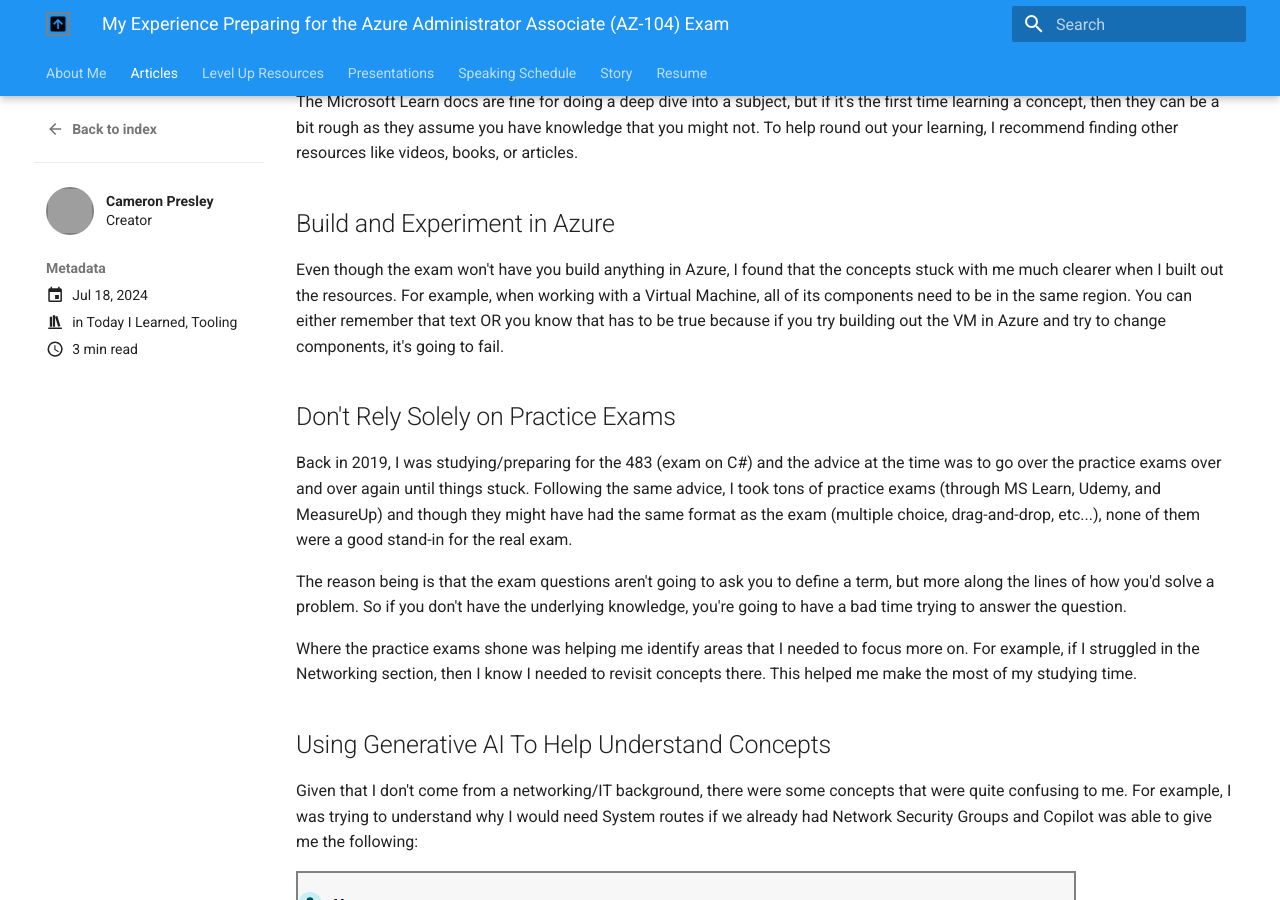
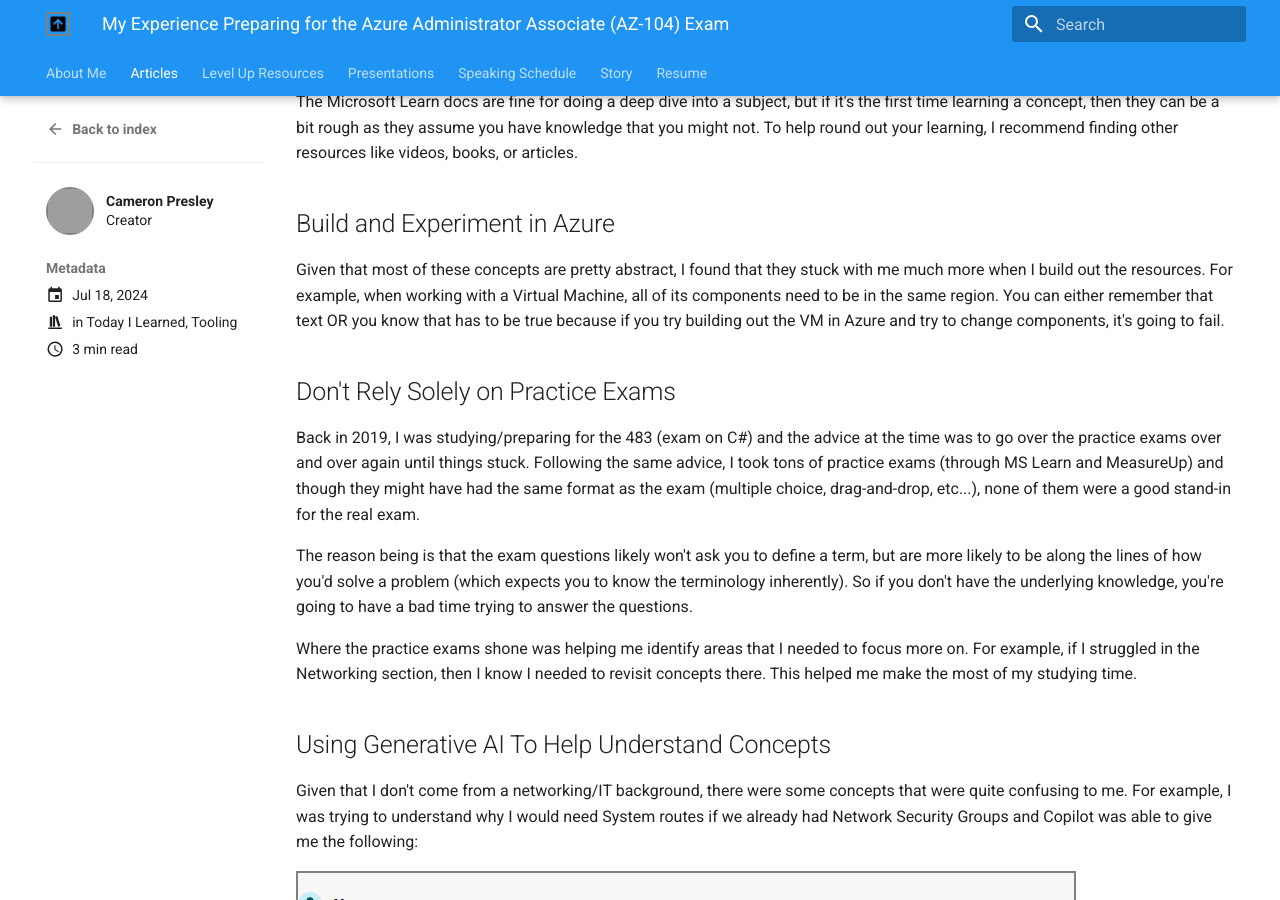
Before and after one commit to cameronpresley/blog, an MkDocs documentation site: the page built from docs/articles/posts/my-experience-az-104.md, in a window 1280 px wide and 900 px high, scrolled down 415 px. Built offline with MkDocs 1.6.1 and Material for MkDocs 9.7.7, drawn with Linux system fonts in a browser that asks for light colours; plug-ins that fetch from the network failed and are left out; some of the changed text lies outside the part shown; grey boxes are pictures that could not be loaded.

Commit message:
Addressing feedback

```diff
--- a/docs/articles/posts/my-experience-az-104.md
+++ b/docs/articles/posts/my-experience-az-104.md
@@ -26,13 +26,13 @@
 
 ## Build and Experiment in Azure
 
-Even though the exam won't have you build anything in Azure, I found that the concepts stuck with me much clearer when I built out the resources. For example, when working with a Virtual Machine, all of its components need to be in the same region. You can either remember that text OR you know that has to be true because if you try building out the VM in Azure and try to change components, it's going to fail.
+Given that most of these concepts are pretty abstract, I found that they stuck with me much more when I build out the resources. For example, when working with a Virtual Machine, all of its components need to be in the same region. You can either remember that text OR you know that has to be true because if you try building out the VM in Azure and try to change components, it's going to fail.
 
 ## Don't Rely Solely on Practice Exams
 
-Back in 2019, I was studying/preparing for the 483 (exam on C#) and the advice at the time was to go over the practice exams over and over again until things stuck. Following the same advice, I took tons of practice exams (through MS Learn, Udemy, and MeasureUp) and though they might have had the same format as the exam (multiple choice, drag-and-drop, etc...), none of them were a good stand-in for the real exam.
+Back in 2019, I was studying/preparing for the 483 (exam on C#) and the advice at the time was to go over the practice exams over and over again until things stuck. Following the same advice, I took tons of practice exams (through MS Learn and MeasureUp) and though they might have had the same format as the exam (multiple choice, drag-and-drop, etc...), none of them were a good stand-in for the real exam.
 
-The reason being is that the exam questions aren't going to ask you to define a term, but more along the lines of how you'd solve a problem. So if you don't have the underlying knowledge, you're going to have a bad time trying to answer the question.
+The reason being is that the exam questions likely won't ask you to define a term, but are more likely to be along the lines of how you'd solve a problem (which expects you to know the terminology inherently). So if you don't have the underlying knowledge, you're going to have a bad time trying to answer the questions.
 
 Where the practice exams shone was helping me identify areas that I needed to focus more on. For example, if I struggled in the Networking section, then I know I needed to revisit concepts there. This helped me make the most of my studying time.
 
@@ -46,7 +46,7 @@
 
 ## Resources That Helped Me
 
-For those looking to study up on this exam, I had success using these resources. _Note: I do not receive compensation for these recommendations_
+For those looking to study up on this exam, I had success using these resources. _Note: I do not receive compensation for these recommendations._
 
 - [(Paid) AZ-104 Microsoft Azure Administrator Exam Prep by Scott Duffy](https://www.udemy.com/course/70533-azure/) - I found this to be a great introduction to concepts and a good companion before going through the MS Learn or other resources
 - [(Free) AZ-104 Administrator Associate Study Cram v2 by John Savill](https://www.youtube.com/watch?v=0Knf9nub4-k) - This resource is a good refresher and it helped me see concepts from a different perspective.
```
